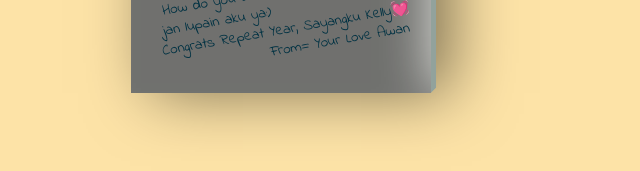
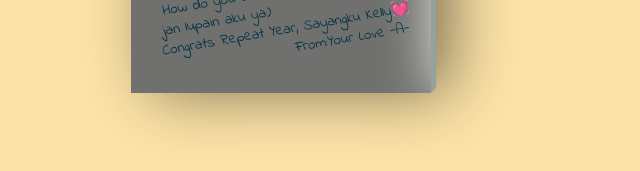
Before and after one commit to Clouddd1/hbd_bae, a plain HTML site: page index.html in a window 1280 px wide. Shown: the part 507-678 px from the top of the page, 359-999 px from the left. Drawn offline with Linux system fonts and the light colour scheme; a script that the page names is missing.

Commit message:
Update index.html

```diff
--- a/index.html
+++ b/index.html
@@ -38,7 +38,7 @@
             <p>jan lupain aku ya:)</p>
             <p class="text-right">Congrats Repeat Year, Sayangku Kelly💓</p>
 
-            <p class="text-right">From= Your Love Awan</p>
+            <p class="text-right">From:Your Love -A-</p>
         </div>
         </div>
     </div>
```
